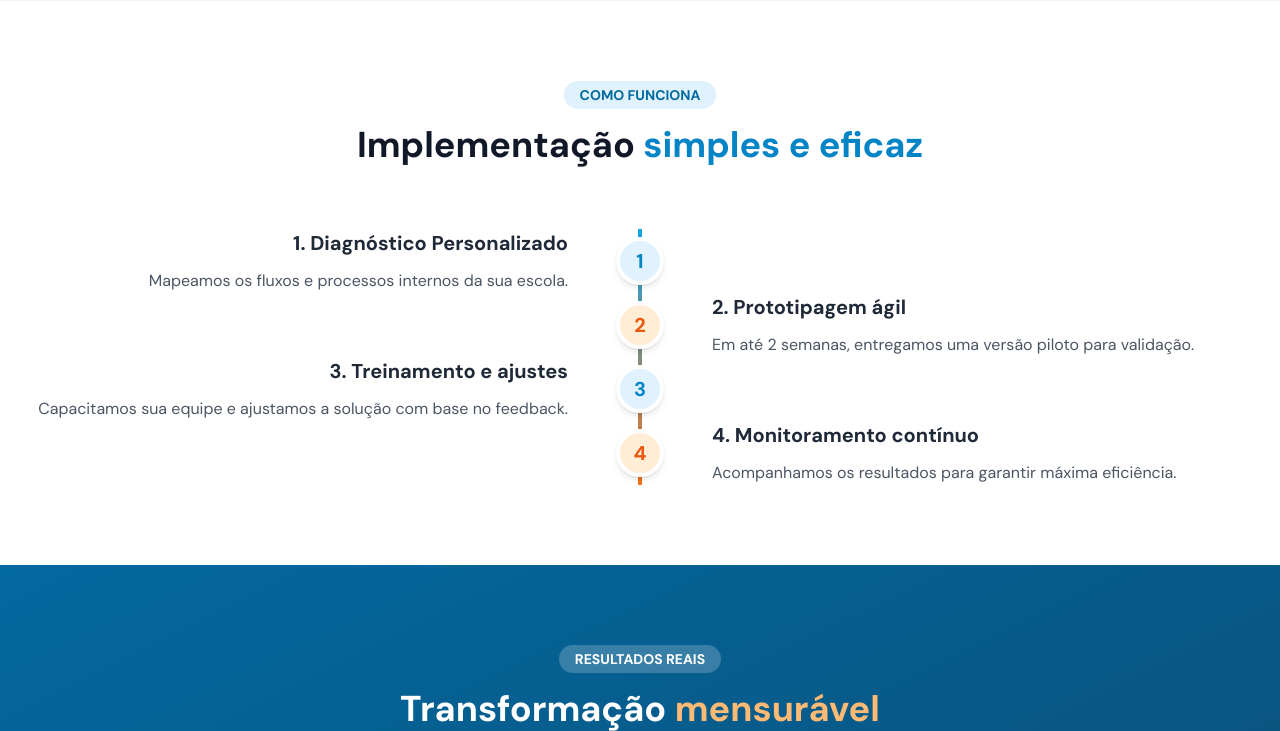
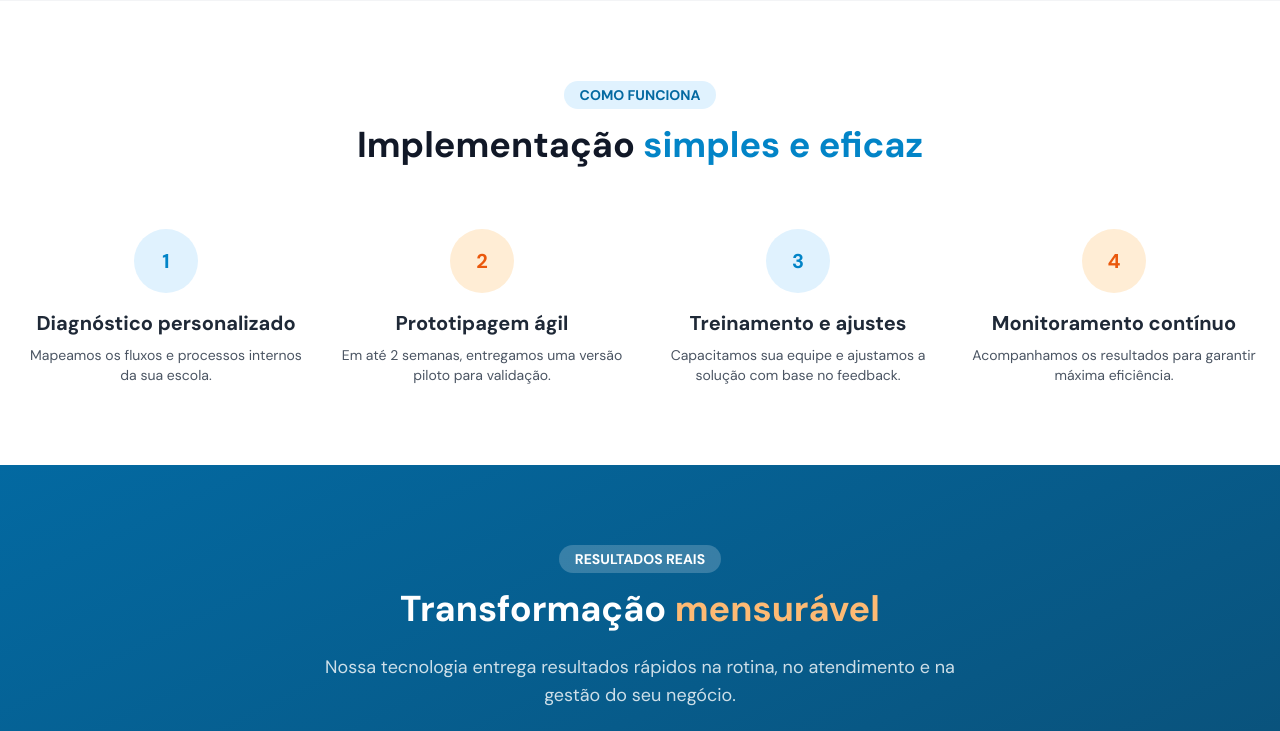
Before and after one commit to andrehsilva/sacadaedu, a Flask app: page / in a window 1280 px wide. Shown: the part 3652-4383 px from the top of the page. Run offline with Flask 3, Linux system fonts and the light colour scheme; some libraries are stand-ins or nearby versions.

Commit message:
ajuste em como funciona

```diff
--- a/templates/index.html
+++ b/templates/index.html
@@ -351,34 +351,36 @@
           <span class="inline-block px-4 py-1 bg-primary-100 text-primary-700 rounded-full text-sm font-semibold mb-4">COMO FUNCIONA</span>
           <h2 class="text-3xl md:text-4xl font-bold text-gray-900 mb-6">Implementação <span class="text-primary-600">simples e eficaz</span></h2>
         </div>
-        <div class="relative">
-          <div class="hidden md:block absolute left-1/2 top-0 bottom-0 w-1 bg-gradient-to-b from-primary-500 to-secondary-500 transform -translate-x-1/2"></div>
-          <div class="space-y-12 md:space-y-0">
-            <div class="relative flex flex-col md:flex-row items-center">
-              <div class="flex-1 md:pr-12 mb-8 md:mb-0 md:text-right"><h3 class="text-xl font-bold mb-3">1. Diagnóstico Personalizado</h3><p class="text-gray-600">Mapeamos os fluxos e processos internos da sua escola.</p></div>
-              <div class="flex-shrink-0 w-12 h-12 rounded-full bg-primary-100 border-4 border-white shadow-md flex items-center justify-center text-primary-600 font-bold text-xl">1</div>
-              <div class="flex-1 md:pl-12"></div>
-            </div>
-            <div class="relative flex flex-col md:flex-row items-center">
-              <div class="flex-1 md:pr-12"></div>
-              <div class="flex-shrink-0 w-12 h-12 rounded-full bg-secondary-100 border-4 border-white shadow-md flex items-center justify-center text-secondary-600 font-bold text-xl">2</div>
-              <div class="flex-1 md:pl-12 mt-8 md:mt-0"><h3 class="text-xl font-bold mb-3">2. Prototipagem ágil</h3><p class="text-gray-600">Em até 2 semanas, entregamos uma versão piloto para validação.</p></div>
-            </div>
-            <div class="relative flex flex-col md:flex-row items-center">
-              <div class="flex-1 md:pr-12 mb-8 md:mb-0 md:text-right"><h3 class="text-xl font-bold mb-3">3. Treinamento e ajustes</h3><p class="text-gray-600">Capacitamos sua equipe e ajustamos a solução com base no feedback.</p></div>
-              <div class="flex-shrink-0 w-12 h-12 rounded-full bg-primary-100 border-4 border-white shadow-md flex items-center justify-center text-primary-600 font-bold text-xl">3</div>
-              <div class="flex-1 md:pl-12"></div>
-            </div>
-            <div class="relative flex flex-col md:flex-row items-center">
-              <div class="flex-1 md:pr-12"></div>
-              <div class="flex-shrink-0 w-12 h-12 rounded-full bg-secondary-100 border-4 border-white shadow-md flex items-center justify-center text-secondary-600 font-bold text-xl">4</div>
-              <div class="flex-1 md:pl-12 mt-8 md:mt-0"><h3 class="text-xl font-bold mb-3">4. Monitoramento contínuo</h3><p class="text-gray-600">Acompanhamos os resultados para garantir máxima eficiência.</p></div>
-            </div>
+
+        <div class="grid grid-cols-1 md:grid-cols-2 lg:grid-cols-4 gap-8">
+
+          <div class="text-center">
+            <div class="w-16 h-16 rounded-full bg-primary-100 text-primary-600 font-bold text-xl flex items-center justify-center mx-auto mb-4">1</div>
+            <h3 class="text-xl font-bold mb-2">Diagnóstico personalizado</h3>
+            <p class="text-gray-600 text-sm">Mapeamos os fluxos e processos internos da sua escola.</p>
           </div>
+
+          <div class="text-center">
+            <div class="w-16 h-16 rounded-full bg-secondary-100 text-secondary-600 font-bold text-xl flex items-center justify-center mx-auto mb-4">2</div>
+            <h3 class="text-xl font-bold mb-2">Prototipagem ágil</h3>
+            <p class="text-gray-600 text-sm">Em até 2 semanas, entregamos uma versão piloto para validação.</p>
+          </div>
+
+          <div class="text-center">
+            <div class="w-16 h-16 rounded-full bg-primary-100 text-primary-600 font-bold text-xl flex items-center justify-center mx-auto mb-4">3</div>
+            <h3 class="text-xl font-bold mb-2">Treinamento e ajustes</h3>
+            <p class="text-gray-600 text-sm">Capacitamos sua equipe e ajustamos a solução com base no feedback.</p>
+          </div>
+
+          <div class="text-center">
+            <div class="w-16 h-16 rounded-full bg-secondary-100 text-secondary-600 font-bold text-xl flex items-center justify-center mx-auto mb-4">4</div>
+            <h3 class="text-xl font-bold mb-2">Monitoramento contínuo</h3>
+            <p class="text-gray-600 text-sm">Acompanhamos os resultados para garantir máxima eficiência.</p>
+          </div>
+
         </div>
       </div>
     </section>
-
     <section id="beneficios" class="py-20 bg-gradient-to-br from-primary-700 to-primary-900 text-white">
       <div class="container mx-auto px-6">
         <div class="text-center mb-16">
```
